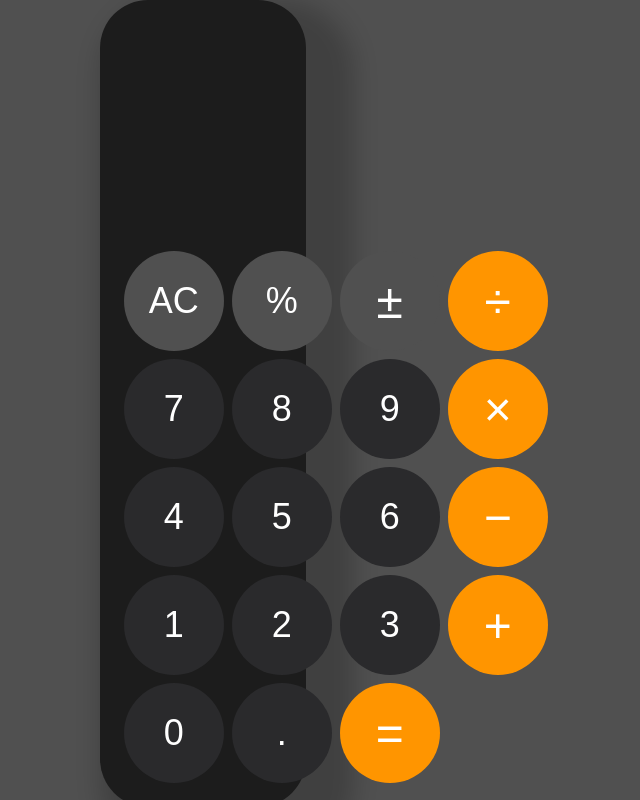
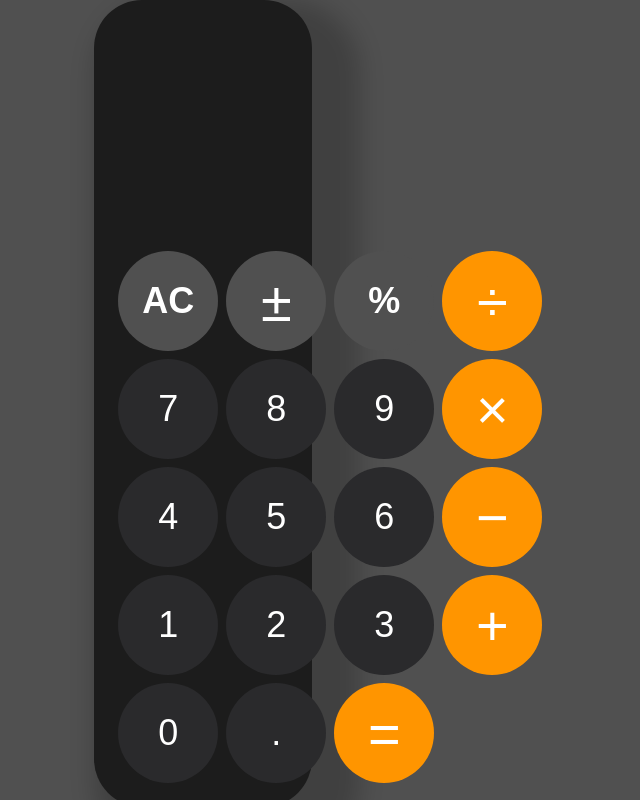
Before and after one commit to theamanali/calculator, a plain HTML site: page index.html in a window 1280 px wide. Shown: the top 800 px of the page, without its empty margins (437-1077 px from the left). Drawn offline with Linux system fonts and the light colour scheme.

Commit message:
Flip negate and modulo symbols

```diff
--- a/css/styles.css
+++ b/css/styles.css
@@ -112,7 +112,12 @@ button:active {
 .operator,
 .negative,
 .equals {
-  font-size: 48px
+  font-size: 56px
+}
+
+.modulo,
+.clear {
+  font-weight: bolder;
 }
 
 .author {
--- a/index.html
+++ b/index.html
@@ -20,8 +20,8 @@
     <div class="buttons">
       <div class="row1Container">
         <button class="clear">AC</button>
+        <button class="negative">±</button>
         <button class="modulo">%</button>
-        <button class="negative">±</button>
         <button class="operator">÷</button>
       </div>
 
```
